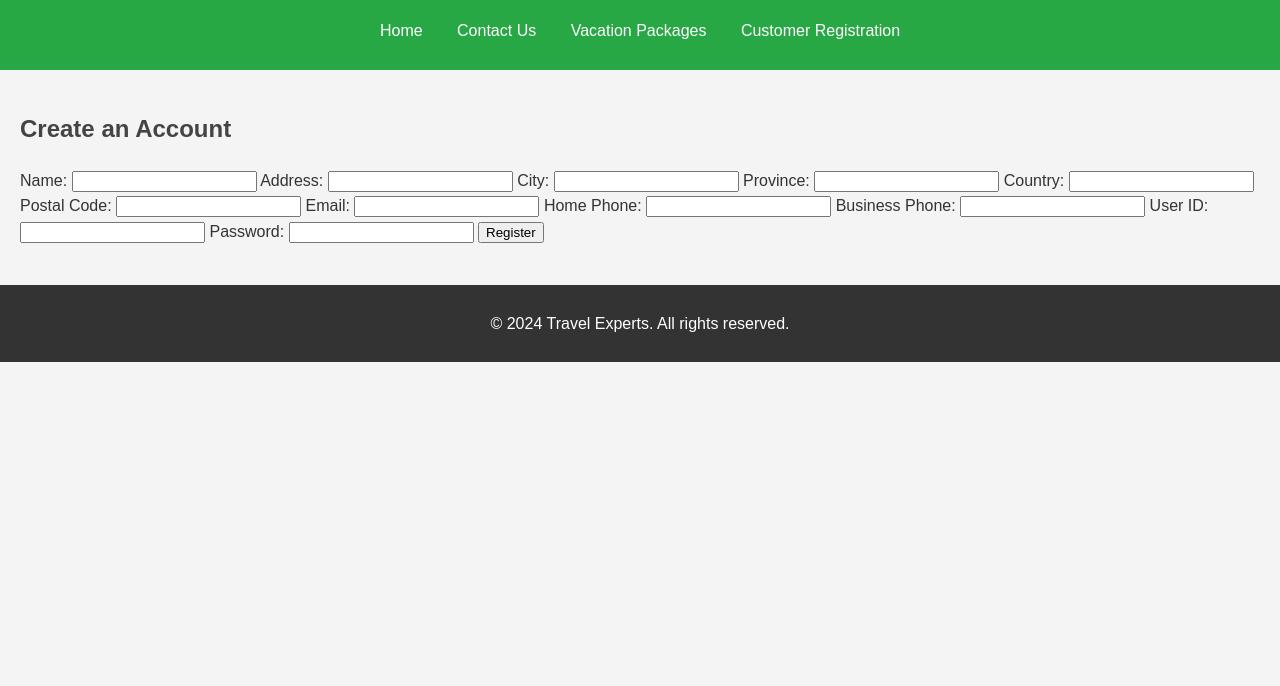
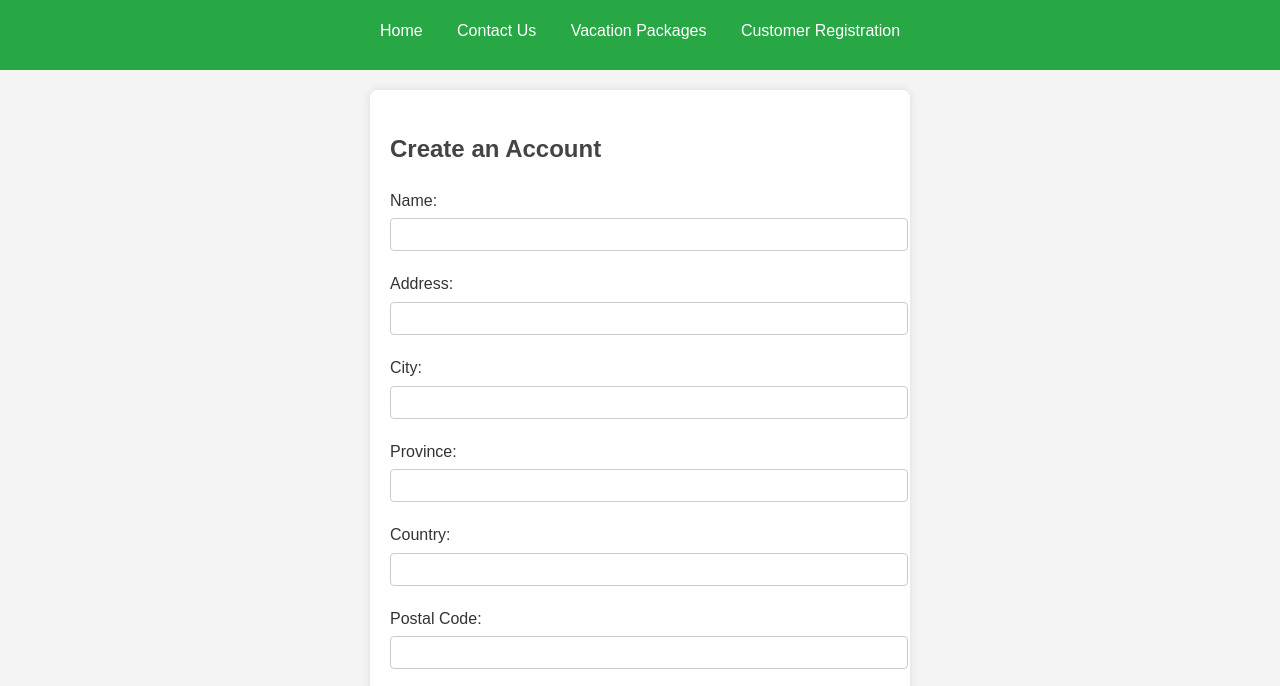
Before and after one commit to Group-4-Web-Application-Development/travel-experts-frontend, a plain HTML site: page customer-registration.html in a window 1280 px wide. Shown: the part 86-772 px from the top of the page. Drawn offline with Linux system fonts and the light colour scheme.

Commit message:
[refactor] add individual CSS for customer-registration.html

```diff
--- a/customer-registration.html
+++ b/customer-registration.html
@@ -5,7 +5,10 @@
   <meta charset="UTF-8" />
   <meta name="viewport" content="width=device-width, initial-scale=1.0" />
   <title>Customer Registration - Travel Experts</title>
+  <!-- Global CSS -->
   <link rel="stylesheet" href="global.css" />
+  <!-- Individual CSS -->
+  <link rel="stylesheet" href="./styles/customer-registration.css" />
 </head>
 
 <body>
```
